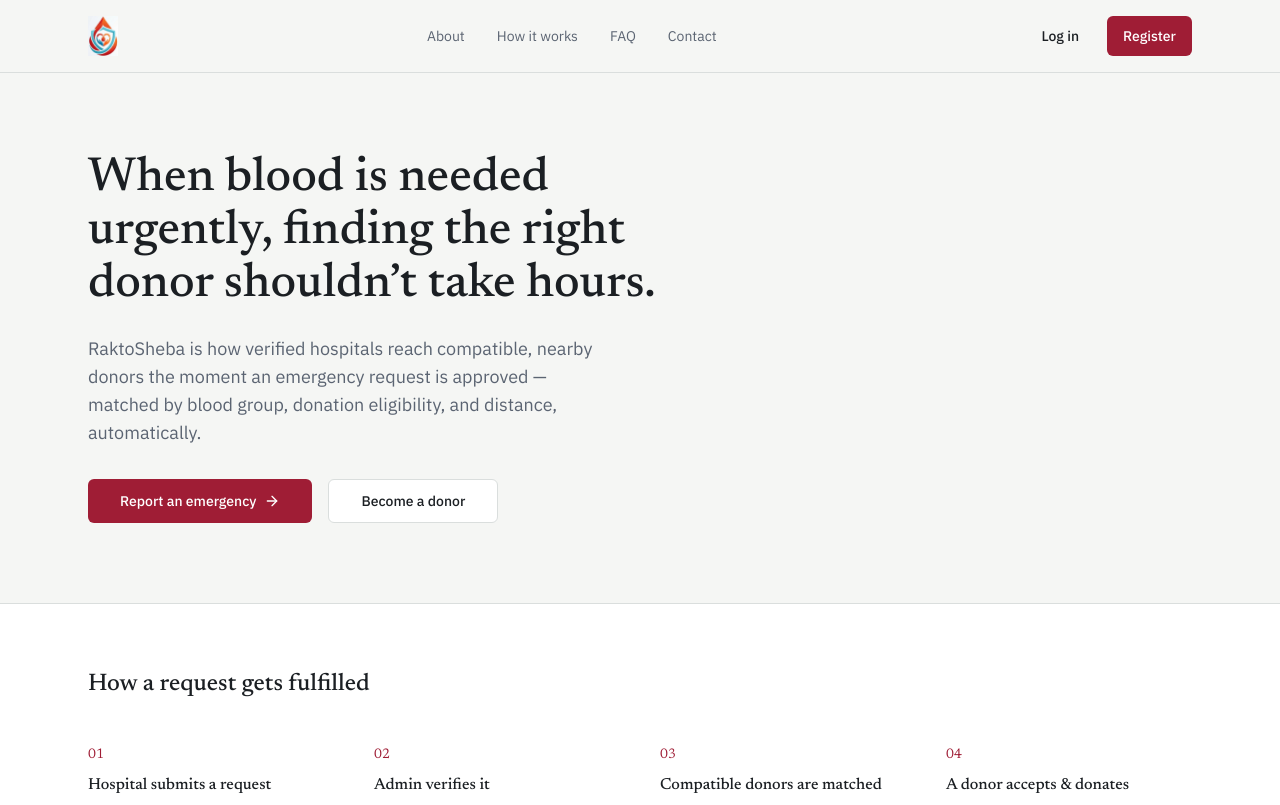
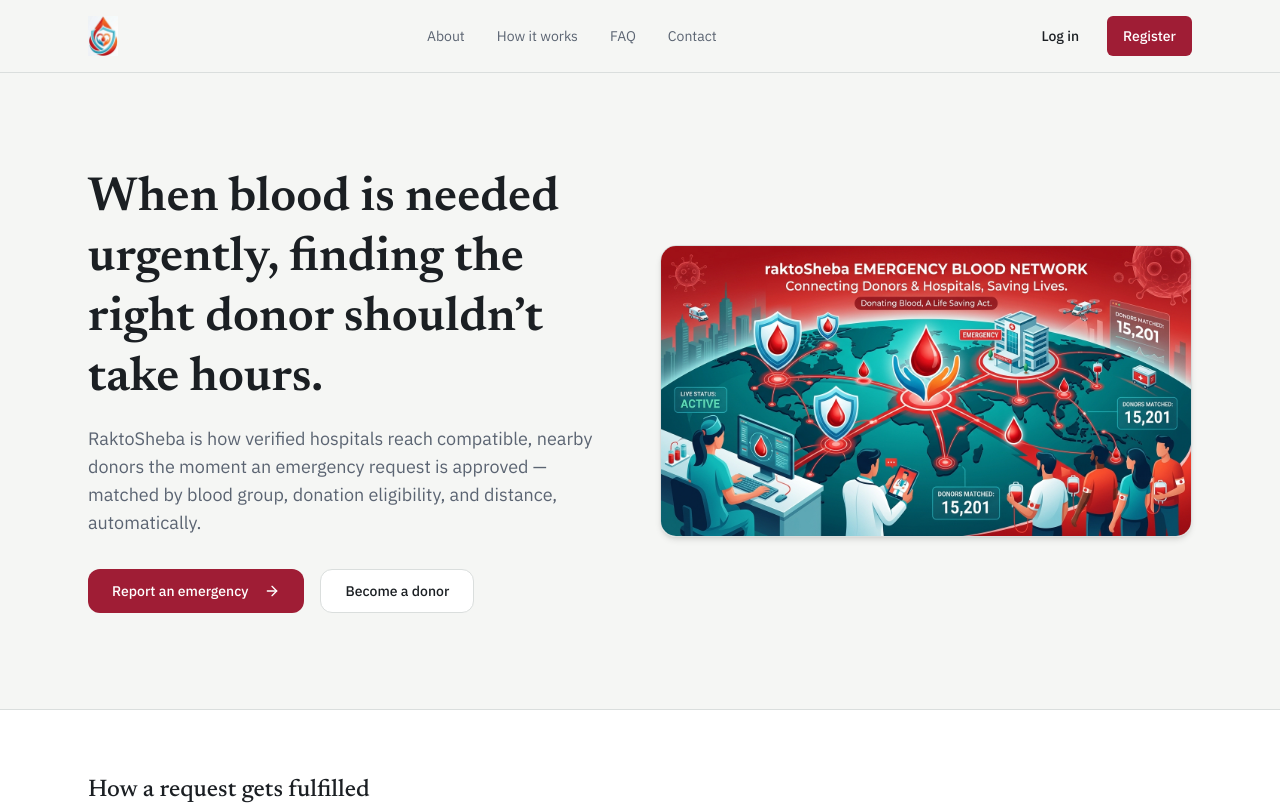
Before and after one commit to islamSorifulhero/Blood-Donation-Frontend, a Next.js app: page / in a window 1280 px wide. Shown: the top 805 px of the page. Built offline with nearby package versions, Linux system fonts and the light colour scheme.

Commit message:
Hero section image added and font combination updated

```diff
--- a/app/page.tsx
+++ b/app/page.tsx
@@ -9,27 +9,44 @@
     <div className="min-h-screen">
       <PublicNav />
 
-      {/* Hero */}
-      <section className="mx-auto max-w-6xl px-6 py-20">
-        <div className="max-w-2xl">
-          <h1 className="font-display text-5xl font-medium leading-[1.1] text-balance">
+      <section className="mx-auto max-w-6xl px-6 py-16 md:py-24">
+        <div className="grid items-center gap-10 md:grid-cols-2">
+
+          {/* Left Content */}
+          <div className="flex flex-col justify-center">
+            <h1 className="font-display text-4xl font-semibold leading-tight text-foreground md:text-5xl">
               When blood is needed urgently, finding the right donor shouldn&rsquo;t take hours.
             </h1>
-          <p className="mt-6 max-w-lg text-lg text-muted-foreground">
+            <p className="mt-4 text-base text-muted-foreground md:text-lg">
               RaktoSheba is how verified hospitals reach compatible, nearby donors the moment
               an emergency request is approved — matched by blood group, donation eligibility,
               and distance, automatically.
             </p>
+
+            {/* Buttons Inside Left Column */}
             <div className="mt-8 flex flex-wrap gap-4">
-            <Button size="lg" asChild>
+              <Button size="lg" asChild className="rounded-xl px-6">
                 <Link href="/register">
-                Report an emergency <ArrowRight className="size-4" />
+                  Report an emergency <ArrowRight className="ml-2 size-4" />
                 </Link>
               </Button>
-            <Button size="lg" variant="outline" asChild>
+              <Button size="lg" variant="outline" asChild className="rounded-xl px-6">
                 <Link href="/register">Become a donor</Link>
               </Button>
             </div>
+          </div>
+
+          {/* Right Image */}
+          <div className="flex items-center justify-center">
+            <div className="relative w-full overflow-hidden rounded-2xl border border-border shadow-md transition-shadow hover:shadow-lg">
+              <img
+                src="/hero-banner.jpg"
+                alt="RaktoSheba Emergency Blood Network"
+                className="h-auto w-full object-cover"
+              />
+            </div>
+          </div>
+
         </div>
       </section>
 
```
Also changed, not shown: public/hero-banner.jpg (added). Lines whose indentation alone changed are shown as unchanged.
